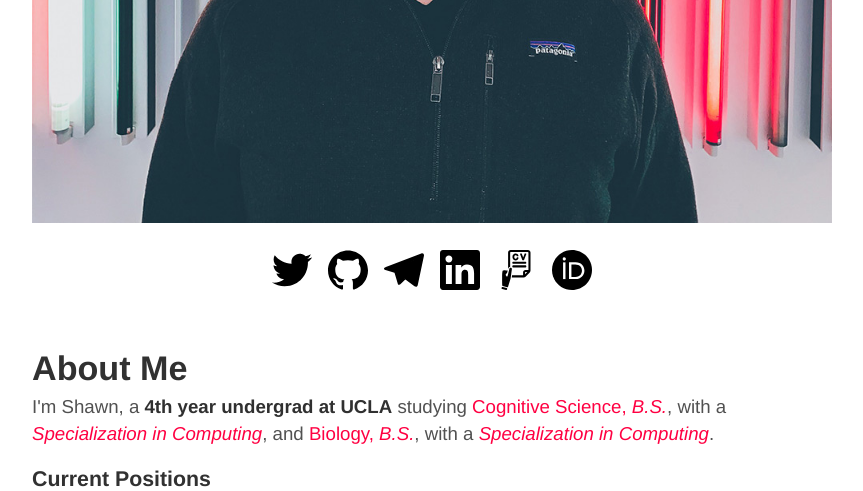
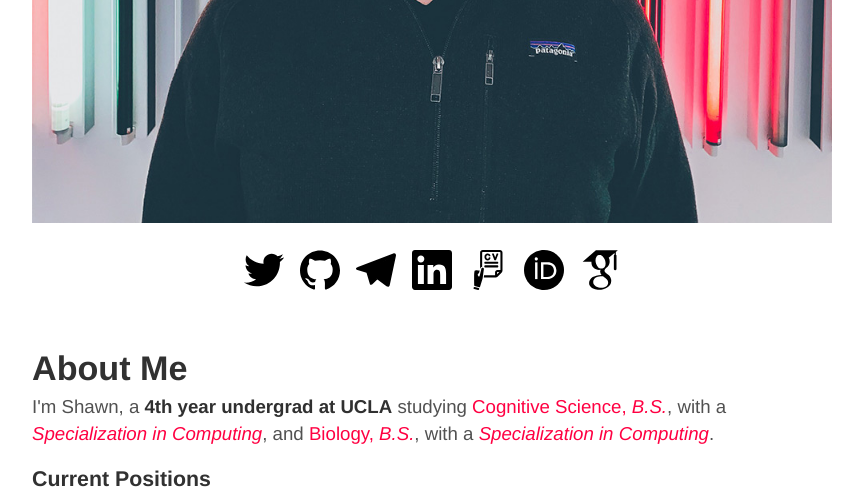
Before and after one commit to ShawnTylerSchwartz/shawntylerschwartz.com, a PHP site: page / in a window 1280 px wide. Shown: the part 724-1215 px from the top of the page, without its empty margins (208-1071 px from the left). Run offline with PHP 8.4, Linux system fonts and the light colour scheme; some libraries are stand-ins or nearby versions.

Commit message:
New scholar asset and updated htaccess expiresactive no css

```diff
--- a/assets/css/style_shawn.css
+++ b/assets/css/shawn.css
@@ -627,6 +627,10 @@ a.no-bar {
     background-image: url(../images/social/orcid.svg);
 }
 
+.scholar {
+    background-image: url(../images/social/scholar.svg);
+}
+
 .four-oh-three {
     background-image: url(../images/403.svg);
     padding: 0;
--- a/index.html
+++ b/index.html
@@ -34,7 +34,7 @@
 		<meta name="twitter:domain" content="shawntylerschwartz.com">
 
 		<!-- Stylesheets -->
-		<link href="assets/css/style_shawn.css" rel="stylesheet">
+		<link href="assets/css/shawn.css" rel="stylesheet">
 
 		<!-- DNS Prefetching -->
 		<link rel="dns-prefetch" href="//platform.twitter.com">
@@ -163,6 +163,7 @@
 				<a href="https://www.linkedin.com/in/ShawnTylerSchwartz/" class="no-bar" target="_blank" alt="LinkedIn" title="LinkedIn"><div class="social linkedin"></div></a>
 				<a href="cv/" class="no-bar" target="_blank" alt="Curriculum Vitae" title="Curriculum Vitae"><div class="social cv"></div></a>
 				<a href="https://orcid.org/0000-0001-6444-8451" class="no-bar" target="_blank" alt="ORCID" title="ORCID"><div class="social orcid"></div></a>
+				<a href="https://scholar.google.com/citations?user=5HlFRxwAAAAJ" class="no-bar" target="_blank" alt="Google Scholar" title="Google Scholar"><div class="social scholar"></div></a>
 			</article>
 			<article class="about">
 				<h1>About Me</h1>
@@ -362,6 +363,7 @@
 				<a href="https://www.linkedin.com/in/ShawnTylerSchwartz/" class="no-bar" target="_blank" alt="LinkedIn" title="LinkedIn"><div class="social linkedin"></div></a>
 				<a href="cv/" class="no-bar" target="_blank" alt="Curriculum Vitae" title="Curriculum Vitae"><div class="social cv"></div></a>
 				<a href="https://orcid.org/0000-0001-6444-8451" class="no-bar" target="_blank" alt="ORCID" title="ORCID"><div class="social orcid"></div></a>
+				<a href="https://scholar.google.com/citations?user=5HlFRxwAAAAJ" class="no-bar" target="_blank" alt="Google Scholar" title="Google Scholar"><div class="social scholar"></div></a>
 			</article>
 		</section>
 
```
Also changed, not shown: .htaccess, assets/images/social/scholar.svg (added).
